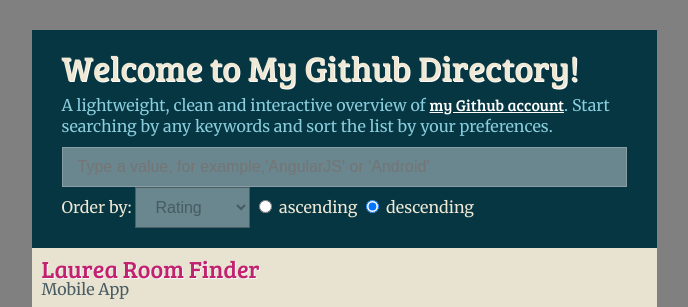
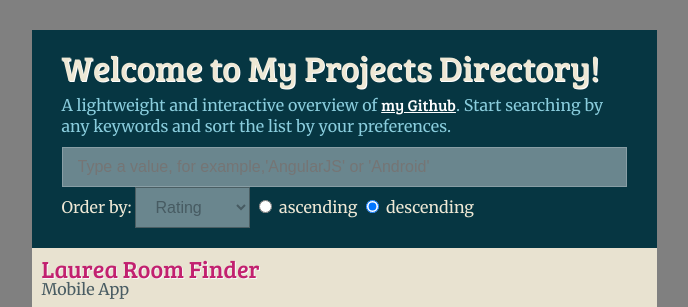
Before and after one commit to vinhnghi223/vinhnghi223.github.io, a plain HTML site: page index.html in a window 1280 px wide. Shown: the top 307 px of the page, without its empty margins (296-984 px from the left). Drawn offline with Linux system fonts and the light colour scheme; a web font is replaced by a local one.

Commit message:
update text

```diff
--- a/index.html
+++ b/index.html
@@ -11,8 +11,8 @@
 
 <div class="main" ng-controller = "MyController">
   <div class="search">
-    <h1>Welcome to My Github Directory!</h1>
-    <p>A lightweight, clean and interactive overview of <a href="https://github.com/vinhnghi223">my Github account</a>. Start searching by any keywords and sort the list by your preferences.</p>
+    <h1>Welcome to My Projects Directory!</h1>
+    <p>A lightweight and interactive overview of <a href="https://github.com/vinhnghi223">my Github</a>. Start searching by any keywords and sort the list by your preferences.</p>
     <label>search: </label>
     <input ng-model="query" placeholder="Type a value, for example,'AngularJS' or 'Android' " autofocus />
 
```
